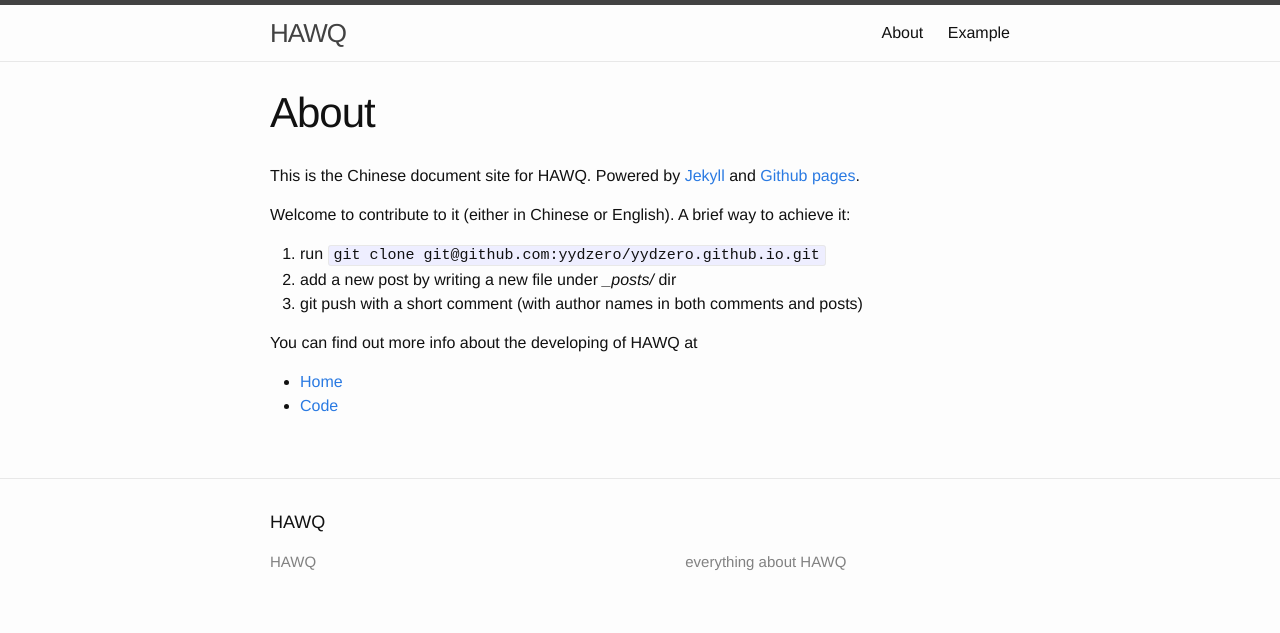
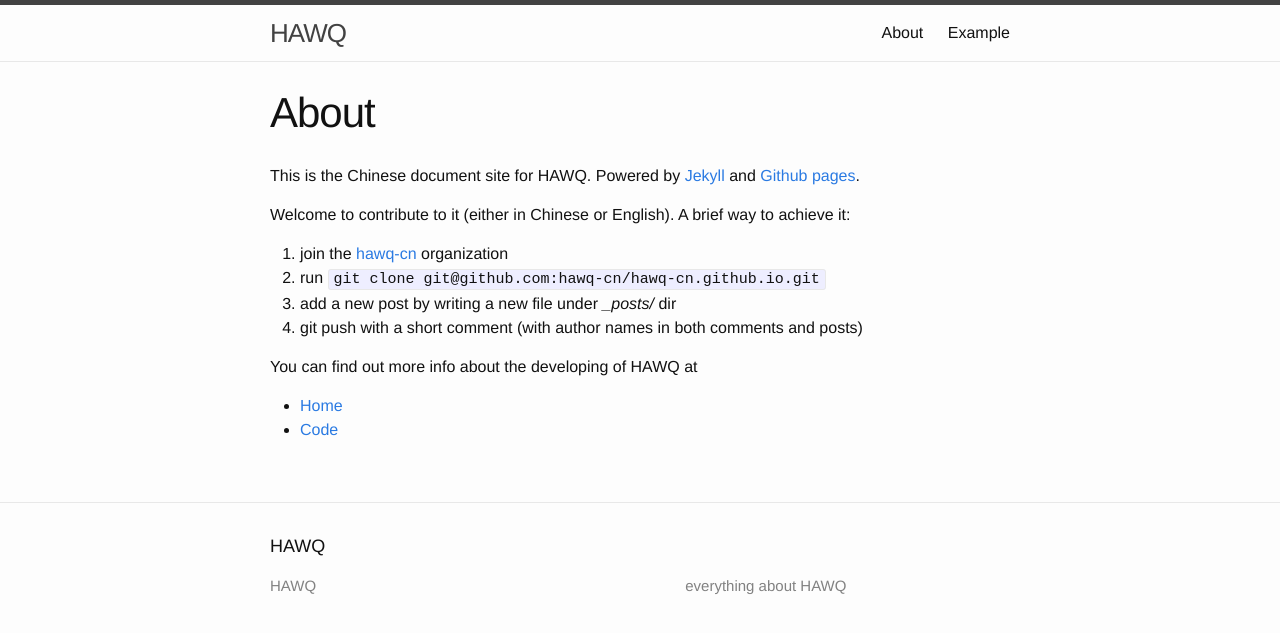
Before and after one commit to hawq-cn/hawq-cn.github.io, a Jekyll site: the page built from about.md, in a window 1280 px wide. Shown: the top 633 px of the page. Built offline with Jekyll 4.4.1, drawn with Linux system fonts in a browser that asks for light colours.

Commit message:
add more about

```diff
--- a/about.md
+++ b/about.md
@@ -10,9 +10,10 @@ Powered by [Jekyll](https://jekyllrb.com/docs/) and [Github pages](https://pages
 Welcome to contribute to it (either in Chinese or English).
 A brief way to achieve it:
 
-1. run `git clone git@github.com:yydzero/yydzero.github.io.git`
-2. add a new post by writing a new file under *_posts/* dir
-3. git push with a short comment (with author names in both comments and posts)
+1. join the [hawq-cn](https://github.com/hawq-cn) organization
+2. run `git clone git@github.com:hawq-cn/hawq-cn.github.io.git`
+3. add a new post by writing a new file under *_posts/* dir
+4. git push with a short comment (with author names in both comments and posts)
 
 You can find out more info about the developing of HAWQ at
 
```
